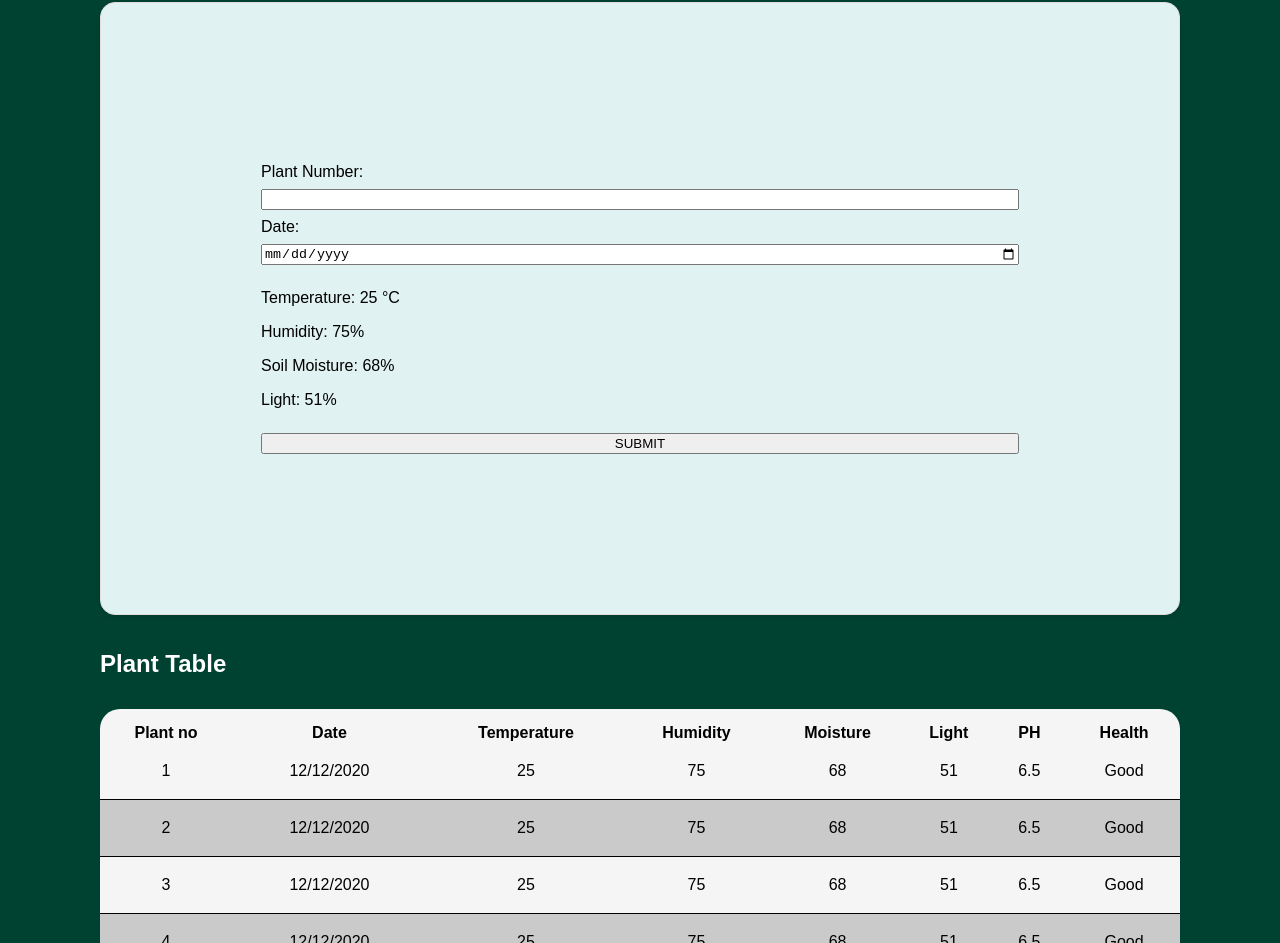
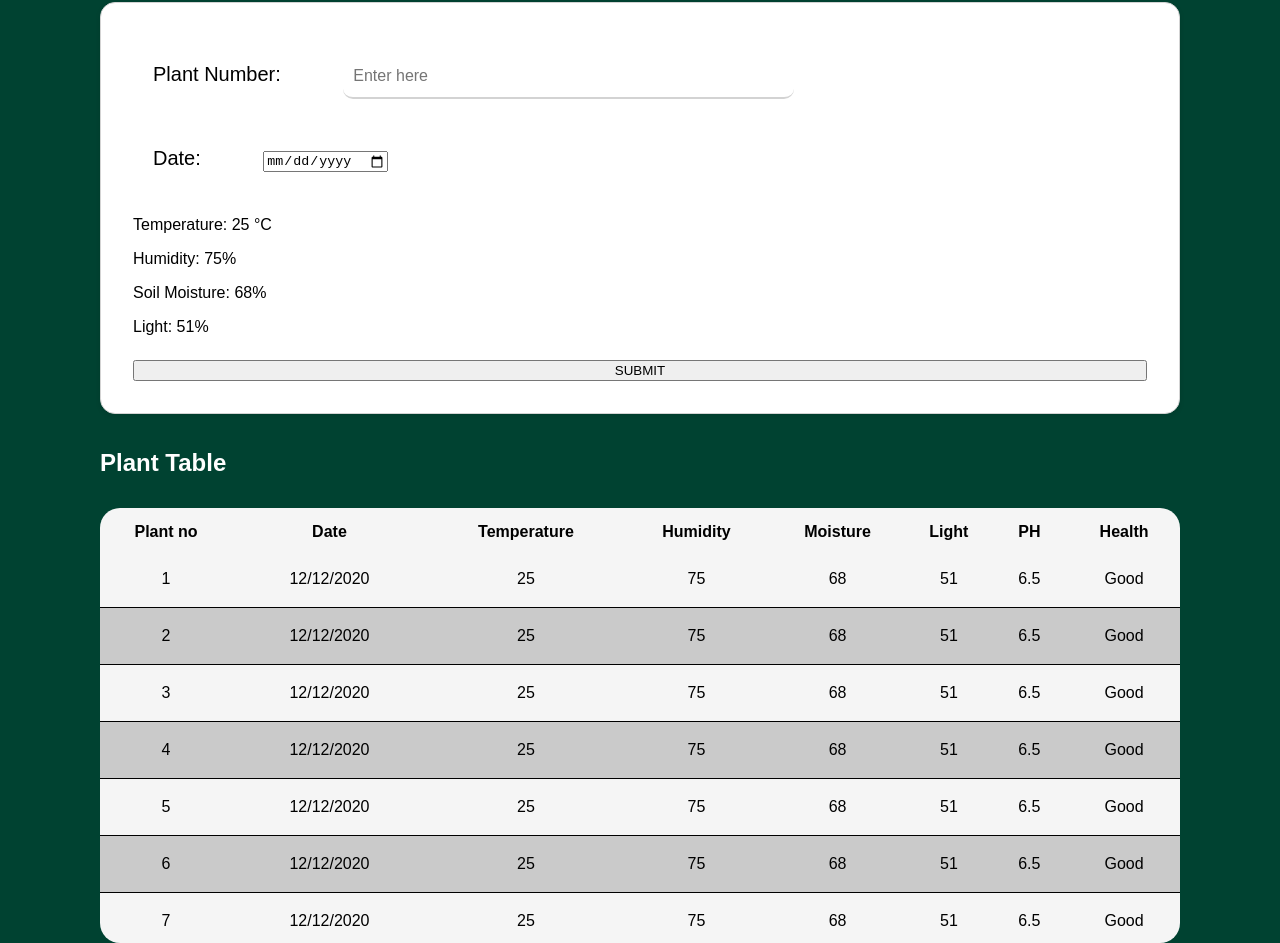
Before and after one commit to binathlaknaka/Smart-Plant---IOT, a plain HTML site: page index.html in a window 1280 px wide. Shown: the part 1020-1963 px from the top of the page. Drawn offline with Linux system fonts and the light colour scheme.

Commit message:
table edit 2

```diff
--- a/index.html
+++ b/index.html
@@ -43,11 +43,18 @@
       <h2>Plant Data</h2>
       <div class="plant-data">
         <form id="plant-data-form">
-          <label for="plant-number">Plant Number:</label>
-          <input type="text" id="plant-number" name="plant-number" required>
+          <div class="input-container1">
+            <label for="input">Plant Number:</label>
+            <input placeholder="Enter here" class="input" name="input" type="text" required/>
+          </div>
 
-          <label for="date">Date:</label>
-          <input type="date" id="date" name="date" required>
+          <div class="input-container2">
+            <label for="date">Date:</label>
+            <input class="date" name="date" type="date" required/>
+          </div>
+
+          <!-- <label for="date">Date:</label>
+          <input type="date" id="date" name="date" required> -->
 
           <div class="plant-data-readings">
             <p>Temperature: <span id="temperature">25</span> °C</p>
--- a/style.css
+++ b/style.css
@@ -1,12 +1,9 @@
-
 /* Basic styles */
 body {
     font-family: sans-serif;
     margin: 0;
     padding: 0;
 }
-
-
   main,
   footer {
     padding-left: 6.25rem;
@@ -21,6 +18,9 @@ body {
     padding-top: 15px;
     padding-bottom: 15px;
   }
+
+
+
 
   /* Navigation bar */
   .nav-container {
@@ -73,6 +73,8 @@ body {
     color: #004231;
   }
 
+
+  /* Hero Section */
 .hero-section{
     background-color: #ffffff;
     padding: 0 1rem 1rem 1rem;
@@ -96,16 +98,10 @@ body {
   padding: 0;
   margin: 0;
 }
+
+
+
   /* Content Sections */
-  .plant-data{
-    background-color: #e0f2f1;
-    border: 1px solid #ddd;
-    padding: 10rem;
-    margin-bottom: 1rem;
-    border-radius: 15px; /* Add rounded corners */
-    box-shadow: 0 2px 5px rgba(0, 0, 0, 0.1);
-    margin-top: 1rem;
-  }
 
 .system-status1{
     background-color: #ffffff;
@@ -155,21 +151,69 @@ body {
   margin: 0;
 }
 
+
+
+
   /* Plant Data Form */
+  .plant-data{
+    background-color: #ffffff;
+    border: 1px solid #d3d3d3;
+    padding: 2rem;
+    margin-bottom: 1rem;
+    border-radius: 15px; /* Add rounded corners */
+    box-shadow: 0 2px 5px rgba(0, 0, 0, 0.1);
+    margin-top: 1rem;
+  }
   .plant-data form {
     display: flex;
     flex-direction: column; /* Stack elements vertically */
     gap: 0.5rem; /* Add some space between form elements */
   }
 
-  .plant-data-form label {
+  label {
     width: 120px;
     margin-right: 0.5rem;
+    font-size: 20px;
+    padding-right: 50px;
+    padding-top: 5px;
   }
 
-  /* Plant Table */
+/* Input container */
+.input-container1 {
+  position: relative;
+  margin: 20px;
+}
+.input-container2 {
+  position: relative;
+  margin: 20px;
+}
+
+/* Plant number input */
+
+.input {
+  font-weight: 500;
+  font-size: 16px;
+  height: 40px;
+  width: 45%;
+  border-radius: 10px;
+  padding-left: 10px;
+  border: none;
+  border-bottom: 2px solid #d3d3d3;
+  outline: none;
+}
+
+.input:focus {
+  border-bottom: 2px solid #004231;
+  -webkit-transition: 0.1s;
+  transition: 0.5s;
+}
 
 
+
+
+
+
+  /* Plant Table */
   .plant-table table {
     width: 100%;
     border-collapse: collapse;
@@ -182,13 +226,19 @@ body {
     background-color: #cacaca; /* Lighter background color for odd rows */
   }
 
-  .plant-table th{
+  .plant-table thead{
     position: sticky;
+    padding-top: 20px;
+    z-index: 1;
+    top: 0;
+  }
+  th{
     padding-top: 15px;
+    padding-bottom: 10px;
   }
   .plant-table{
     overflow-y: auto;
-    height: 430px;
+    height: 435px;
     border-radius: 20px;
 
   }
@@ -213,12 +263,8 @@ body {
     border-radius: 8px;
     background-color: #656565;
   }
-  /* .plant-table th,
-  .plant-table td {
-    border: 1px solid #ddd;
-    padding: 0.5rem;
-    text-align: left;
-  } */
+
+
 
 
   /* Footer */
```
